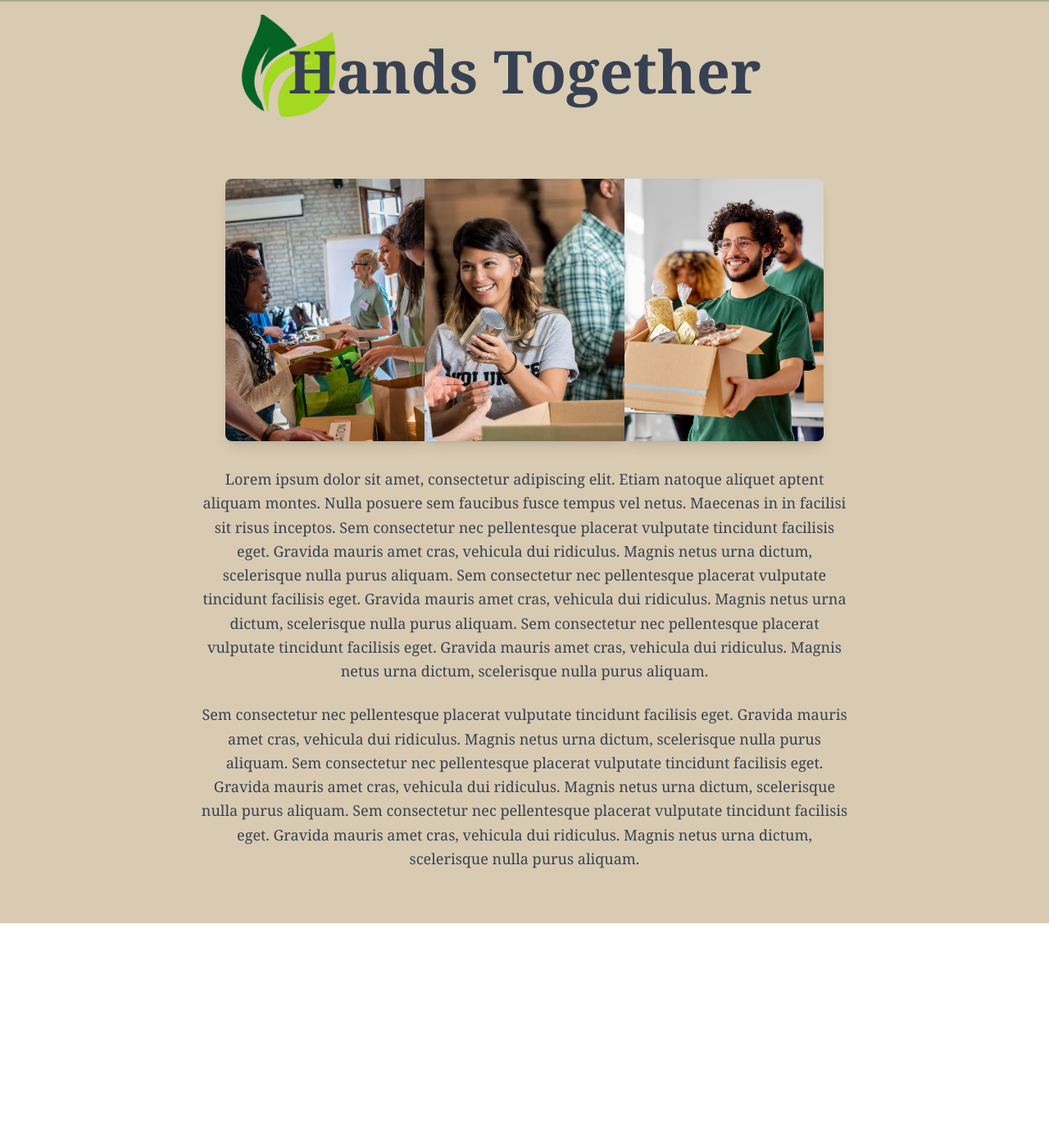
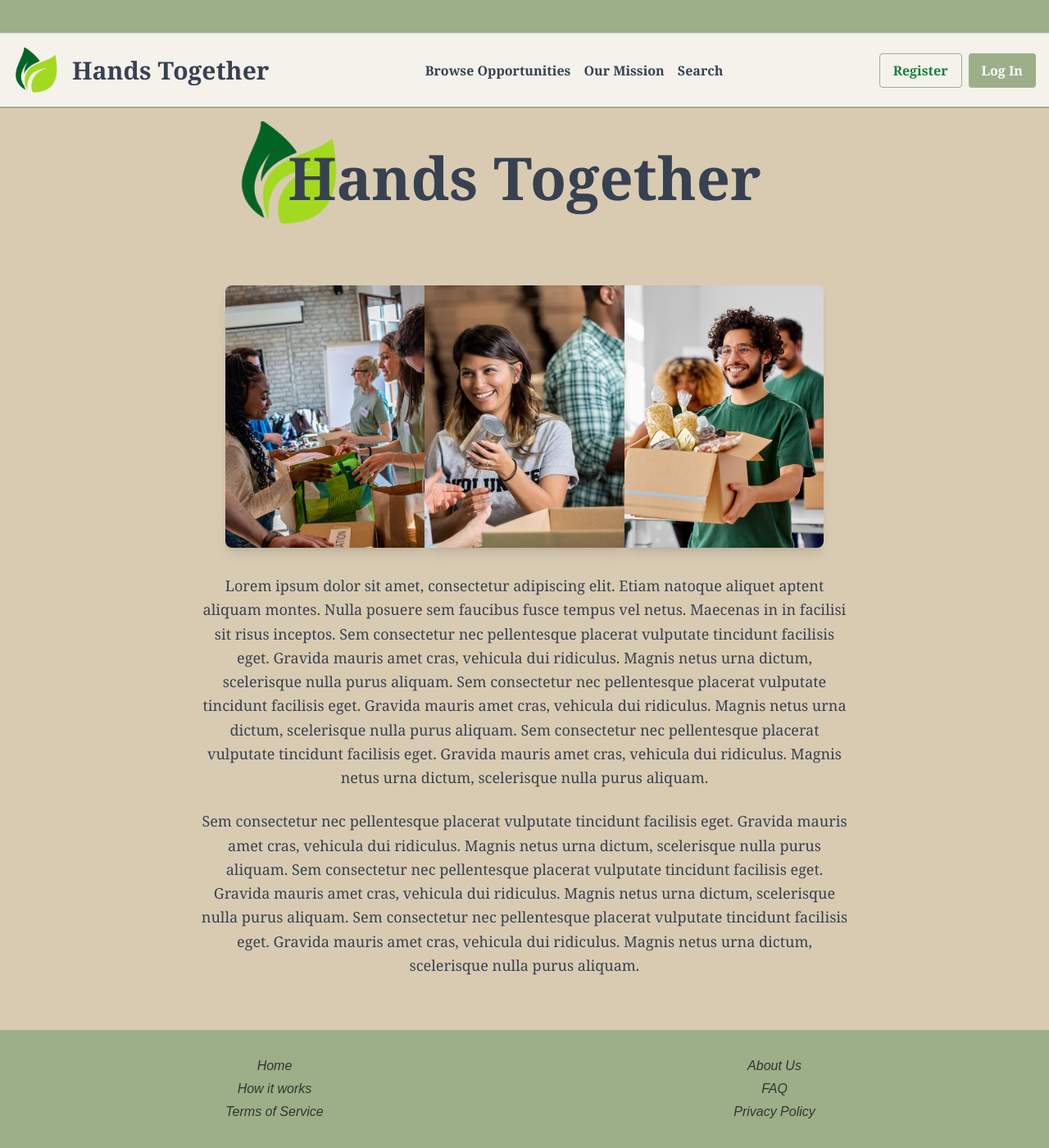
Before and after one commit to Pilotjsauce/capstone-charity-platform, a React (Vite) app in the folder ReactClient/: page / in a window 1280 px wide. Shown: the whole page at 82% size. Before the commit the page ends 1126 px from the top, so only its background shows below. Built offline with nearby package versions, Linux system fonts and the light colour scheme.

Commit message:
added AppLayout arrow function which acts as a wrapper for the routes and so the elements are displayed, Outlet to rendder the content of the route

```diff
--- a/ReactClient/src/App.jsx
+++ b/ReactClient/src/App.jsx
@@ -1,29 +1,35 @@
-import { createBrowserRouter, RouterProvider } from "react-router-dom";
+import { createBrowserRouter, RouterProvider, Outlet } from "react-router-dom";
 import "./App.css";
 import Footer from "./components/Footer";
 import Header from "./components/Header";
 import Home from "./pages/Home";
 import Browse from "./pages/Browse";
 import Search from "./pages/Search";
-import OurMission from "./pages/OurMission";import RouteComponent from './components/RouteComponent';
+import OurMission from "./pages/OurMission";
+import RouteComponent from "./components/RouteComponent";
+
+
+const AppLayout = () => (
+  <div className="min-h-screen flex flex-col">
+    <Header />
+    <main className="flex-grow">
+      <Outlet />
+    </main>
+    <Footer />
+  </div>
+);
 
 
 const router = createBrowserRouter([
   {
     path: "/",
-    element: <Home />,
-  },
-  {
-    path: "/browse",
-    element: <Browse />,
-  },
-  {
-    path: "/search",
-    element: <Search />,
-  },
-  {
-    path: "/our-mission",
-    element: <OurMission />,
+    element: <AppLayout />,
+    children: [
+      { path: "/", element: <Home /> },
+      { path: "/browse", element: <Browse /> },
+      { path: "/search", element: <Search /> },
+      { path: "/our-mission", element: <OurMission /> },
+    ],
   },
 ]);
 
@@ -31,14 +37,6 @@ function App() {
   return (
     <RouterProvider router={router}>
       <RouteComponent />
-      <div className="min-h-screen flex flex-col">
-        <Header />
-
-        <main className="flex-grow">
-        </main>
-
-        <Footer />
-      </div>
     </RouterProvider>
   );
 }
```
